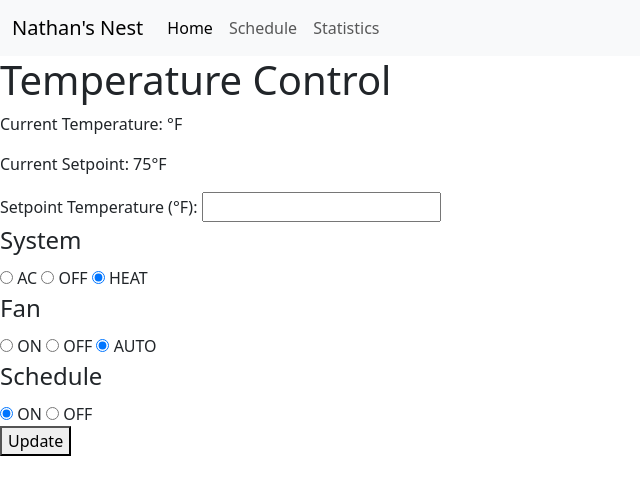
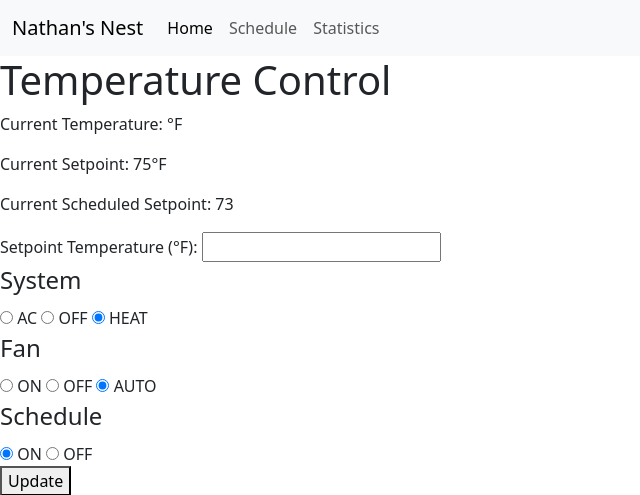
Before and after one commit to nrowley71115/Smart-Thermostat, a Flask app: page / in a window 1280 px wide. Shown: the top 495 px of the page, without its empty margins (0-640 px from the left). Run offline with Flask 3, Linux system fonts and the light colour scheme.

Commit message:
allowed index.html form to submit without a given setpoint

```diff
--- a/app.py
+++ b/app.py
@@ -24,14 +24,18 @@
 
     if request.method == 'POST':
         # get new setpoint, system mode, fan mode, and schedule mode from form
-        new_setpoint = int(request.form['setpointTemperature'])
         system_mode = request.form['system'].upper()
         fan_mode = request.form['fan'].upper()
         schedule_mode = request.form['schedule'].upper()
+        if schedule_mode == "ON":
+            new_setpoint = int(request.form['setpointTemperature'])
 
-        # validate new_setpoint
-        if new_setpoint not in SETPOINT_OPTIONS:
-            return "Invalid setpoint"
+            # validate new_setpoint
+            if new_setpoint not in SETPOINT_OPTIONS:
+                return "Invalid setpoint"
+
+            # update setpoint in json file via Thermostat()
+            thermostat.set_setpoint(new_setpoint)
 
         # validate system_mode
         if system_mode not in SYSTEM_MODES:
@@ -45,8 +49,7 @@
         if schedule_mode not in SCHEDULE_MODES:
             return "Invalid schedule mode"
 
-        # update setpiont and system mode in json file via Thermostat()
-        thermostat.set_setpoint(new_setpoint)
+        # update system mode in json file via Thermostat()
         thermostat.set_system(system_mode)
         thermostat.set_fan(fan_mode)
         thermostat.set_schedule_mode(schedule_mode)
@@ -59,8 +62,8 @@
     # TODO get current temp and pass to index
     # TODO send to index.html
 
-    return render_template("index.html", setpoint=thermostat.get_setpoint(), system=thermostat.get_system(),
-                           fan=thermostat.get_fan(), schedule=thermostat.get_schedule_mode())
+    return render_template("index.html", setpoint=thermostat.get_setpoint(), schedule_setpoint=thermostat.get_schedule_setpoint(),
+                            system=thermostat.get_system(), fan=thermostat.get_fan(), schedule=thermostat.get_schedule_mode())
 
 
 @app.route("/statistics")
--- a/templates/index.html
+++ b/templates/index.html
@@ -45,6 +45,7 @@
 
     <p>Current Temperature: °F</p>
     <p>Current Setpoint: {{setpoint}}°F</p>
+    <p>Current Scheduled Setpoint: {{schedule_setpoint}}</p>
 
     <form id="temperatureControlForm" action="/" method="POST">
         <label for="setpointTemperature">Setpoint Temperature (°F):</label>
```
